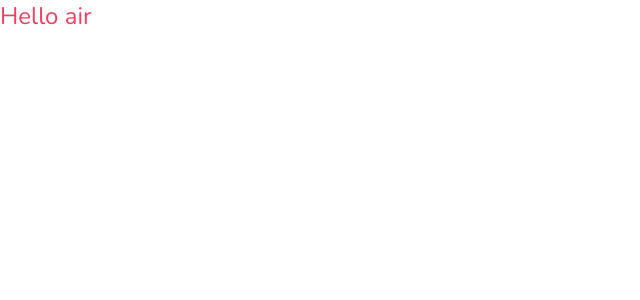
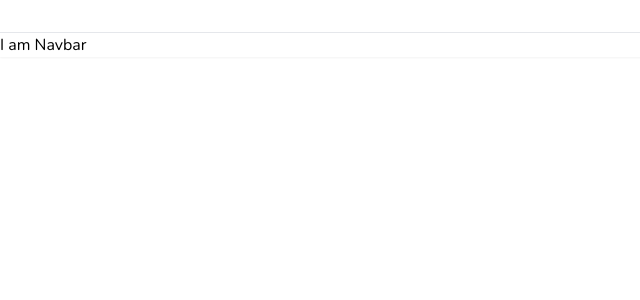
Before and after one commit to rohan-fa/Airbnb, a Next.js app in the folder airbnb/: page / in a window 1280 px wide. Shown: the top 300 px of the page, without its empty margins (0-640 px from the left). Built offline with nearby package versions, Linux system fonts and the light colour scheme.

Commit message:
NavbarUI

```diff
--- /dev/null
+++ b/airbnb/app/components/Container.tsx
@@ -0,0 +1,14 @@
+interface ContainerProps {
+    children: React.ReactNode;  //now we can assign this props to this element
+}
+
+//Now we can assign this props to this element
+const Container: React.FC<ContainerProps> = ({children}) => {
+    return (
+        <div>
+            {children}
+        </div>
+    );
+}
+
+export default Container;
--- /dev/null
+++ b/airbnb/app/components/navbar/Navbar.tsx
@@ -0,0 +1,23 @@
+import Container from '../Container'
+
+
+const Navbar = () => {
+    return (
+        <div className="fixed w-full bg-white z-10 shadow-sm">
+            <div
+                className="
+                py-4
+                border-b-[1px]
+                "
+
+            >
+                <Container>
+
+                </Container>
+            </div>
+            I am Navbar
+        </div>
+    );
+}
+
+export default Navbar;
--- a/airbnb/app/layout.tsx
+++ b/airbnb/app/layout.tsx
@@ -1,6 +1,7 @@
 import type { Metadata } from 'next'
 import { Nunito } from 'next/font/google'
 import './globals.css'
+import Navbar from './components/navbar/Navbar';
 
 const font = Nunito({ subsets: ['latin'] })
 
@@ -16,7 +17,10 @@
 }) {
   return (
     <html lang="en">
-      <body className={font.className}>{children}</body>
+      <body className={font.className}>
+        <Navbar />
+        {children}
+      </body>
     </html>
   )
 }
```
